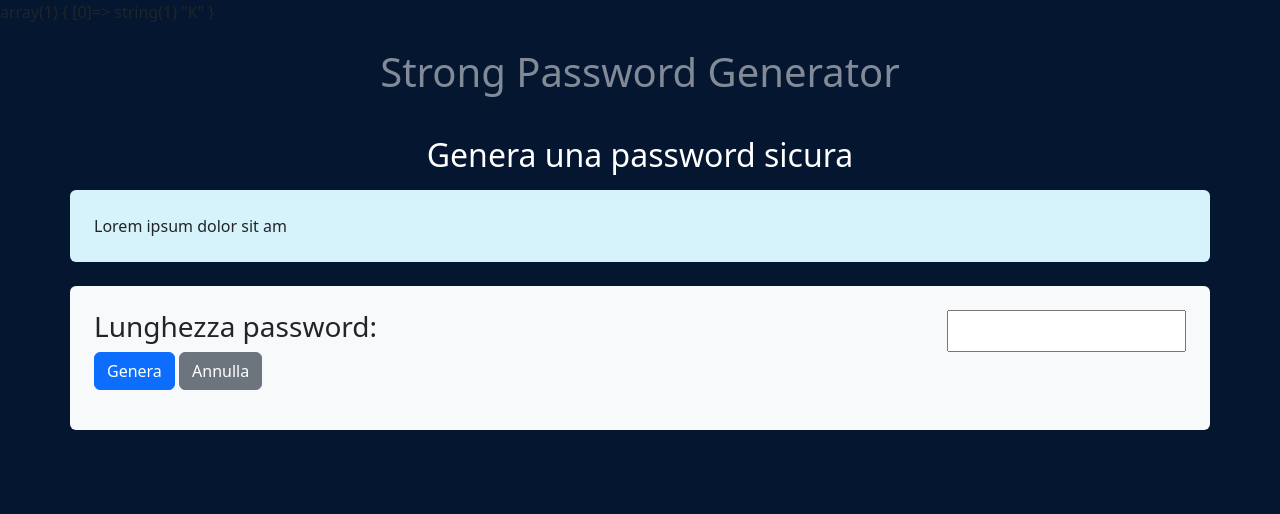
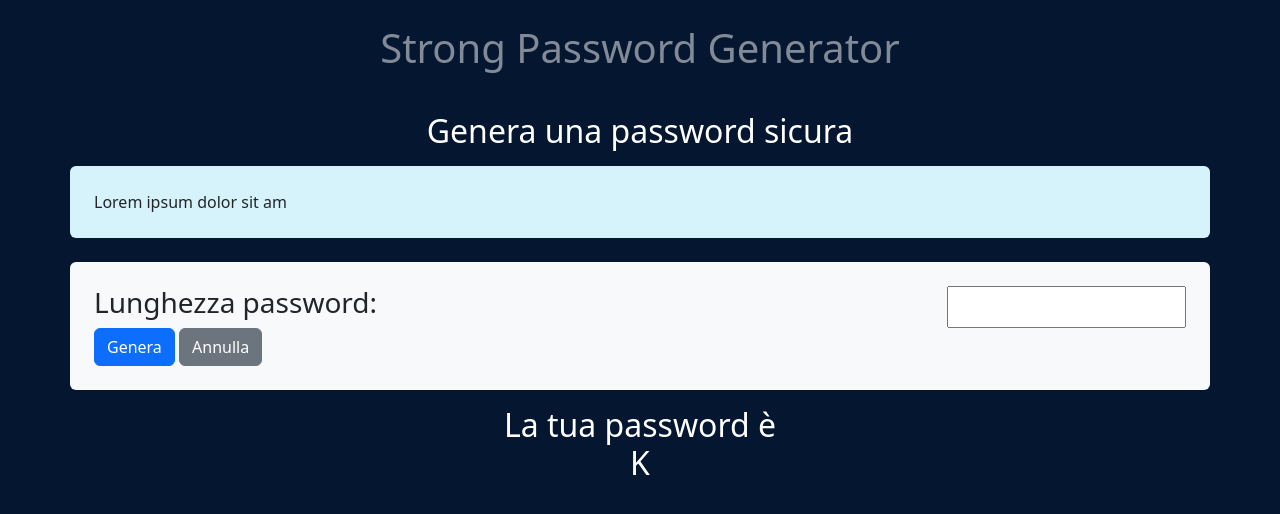
Before and after one commit to mattialicausi/php-strong-password-generator, a PHP site: page /?passLen=1 in a window 1280 px wide. Shown: the top 514 px of the page. Run offline with PHP 8.4, Linux system fonts and the light colour scheme.

Commit message:
Aggiunto in layout la password generata

```diff
--- a/index.php
+++ b/index.php
@@ -7,24 +7,15 @@ $simboli = "! # $ % & ( ) * + , \ - . / : ; < = > ? @ [ \ ] ^ _ { | } ";
 
 //ARRAY CONTENENTI I CARATTERI DELLE VARIABILI
 $arrayalfabeto = explode(' ', $alfabeto);
-// var_dump($arrayalfabeto);
-
 $arrayAlfabeto = explode(' ', $Alfabeto);
-// var_dump($arrayAlfabeto);
-
 $arraynumeri = explode(' ', $numeri);
-// var_dump($arraynumeri);
-
 $arraysimboli = explode(' ', $simboli);
-// var_dump($arraysimboli);
-
 $passLength = $_GET['passLen'];
 
 
 $passWord = [];
 $arrayCaratteri = array_merge($arrayalfabeto, $arrayAlfabeto, $arraynumeri, $arraysimboli);
-// var_dump($arrayCaratteri);
-// echo $arrayCaratteri[10];
+
 $n = 0;
 while ($n < $passLength) {
 
@@ -35,7 +26,8 @@ while ($n < $passLength) {
 
 }
 ;
-var_dump($passWord);
+
+$passwordGenerata = implode($passWord);
 
 ?>
 
@@ -79,10 +71,10 @@ var_dump($passWord);
             </form>
         </div>
 
-        <div class="container-password">
-            <!-- <h2>La tua password è
-                <?php ?>
-            </h2> -->
+        <div class="container-password container rounded-2 p-3 text-center">
+            <h2 class="text-white">La tua password è <br>
+                <?php echo $passwordGenerata ?>
+            </h2>
         </div>
 
     </main>
```
